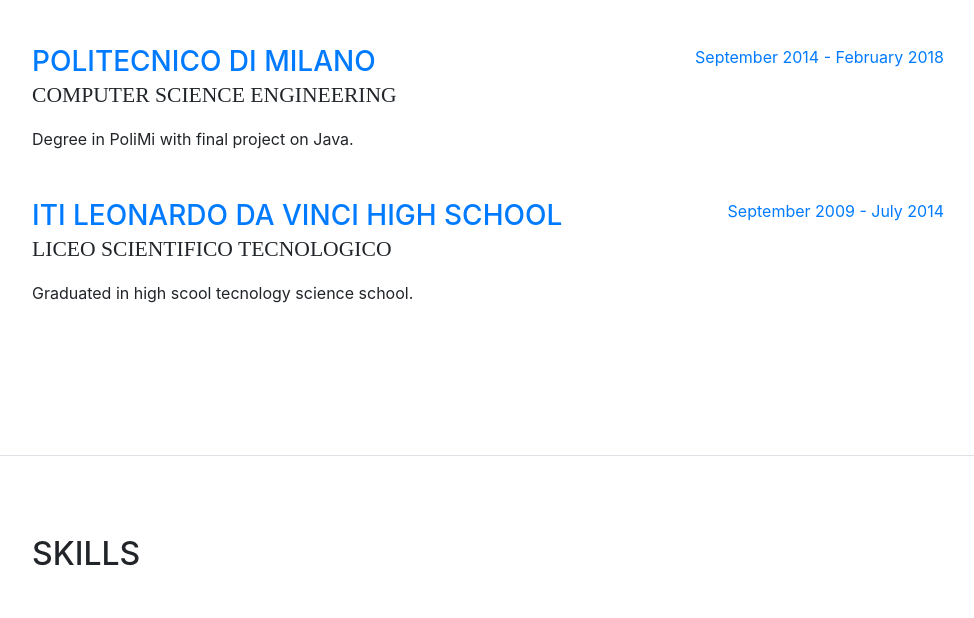
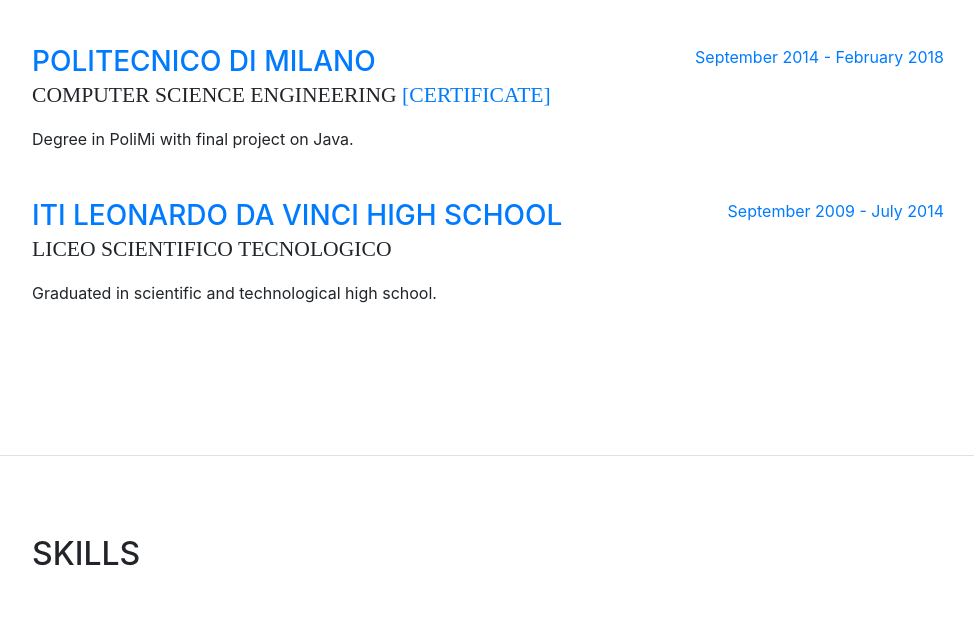
Before and after one commit to Gioelson95/gioele-pozzi, a website with bundled scripts: page index.html in a window 1280 px wide. Shown: the part 3177-3795 px from the top of the page, without its empty margins (288-1262 px from the left). Built offline with nearby package versions, Linux system fonts and the light colour scheme; a web font is replaced by a local one.

Commit message:
certificate degree

```diff
--- a/index.html
+++ b/index.html
@@ -328,7 +328,7 @@
 						<a href="https://www.polimi.it/home/">
 							<h3 class="mb-0">Politecnico di Milano</h3>
 						</a>
-						<div class="subheading mb-3">Computer science engineering</div>
+						<div class="subheading mb-3">Computer science engineering <a href="certificates/Laurea%20Triennale.pdf">[certificate]</a></div>
 						<div>Degree in PoliMi with final project on Java.</div>
 					</div>
 					<div class="resume-date text-md-right">
@@ -342,7 +342,7 @@
 							<h3 class="mb-0">ITI Leonardo da Vinci High School</h3>
 						</a>
 						<div class="subheading mb-3">Liceo Scientifico Tecnologico</div>
-						<div>Graduated in high scool tecnology science school.</div>
+						<div>Graduated in scientific and technological high school.</div>
 					</div>
 					<div class="resume-date text-md-right">
 						<span class="text-primary">September 2009 - July 2014</span>
```
Also changed, not shown: 1 other file.
